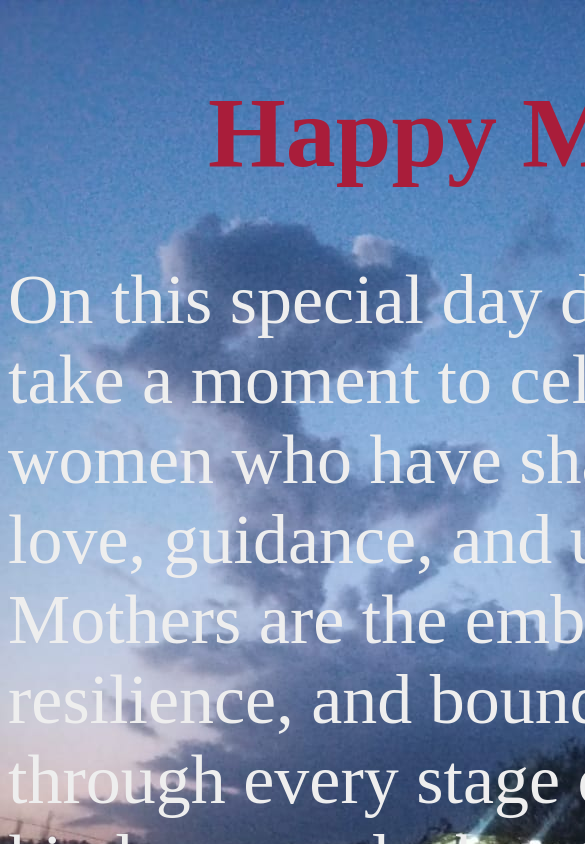
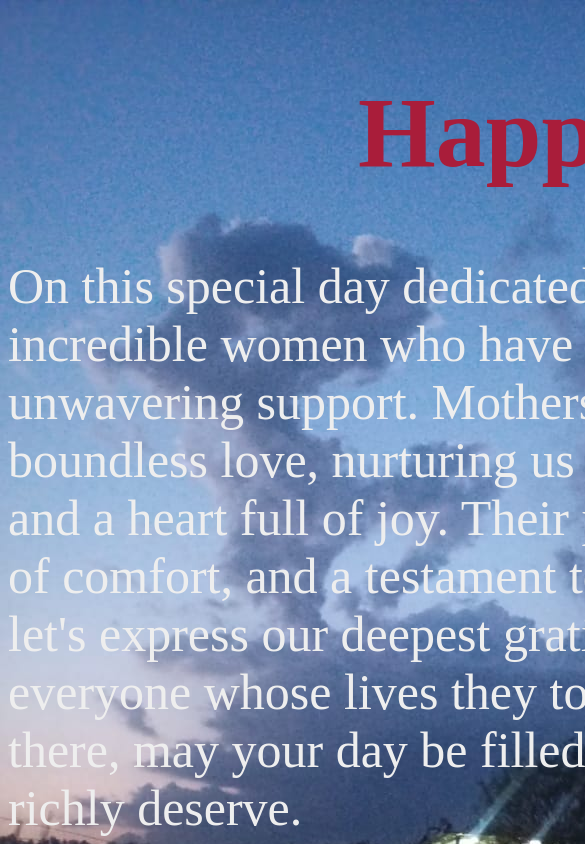
Before and after one commit to kushagrapandey761/Mothers-Day, a React (Create React App) app: page / in a window 390 px wide. Shown: the top 844 px of the page, 585 px wide, since content can reach past the window. Built offline with nearby package versions, Linux system fonts and the light colour scheme.

Commit message:
Media Query Update

```diff
--- a/public/main.css
+++ b/public/main.css
@@ -38,13 +38,13 @@ video{
         display: flex;
     }
     p{
-        font-size: 70px;
+        font-size: 50px;
     }
     h1{
         font-size: 100px;
     }
     .para{
-        width: 1300px;
+        width: 1600px;
     }
     button{
         position: relative;
```
